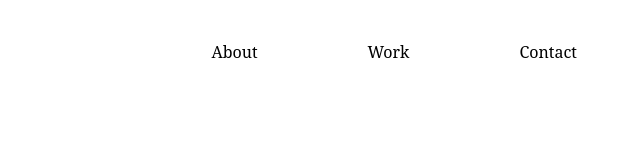
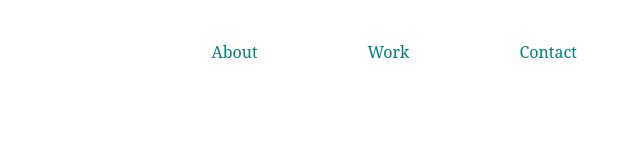
Before and after one commit to StevenRS00/portfolio_project, a plain HTML site: page index.html in a window 1280 px wide. Shown: the whole page, without its empty margins (640-1280 px from the left). Drawn offline with Linux system fonts and the light colour scheme.

Commit message:
polished the navigation menu

```diff
--- a/index.html
+++ b/index.html
@@ -9,13 +9,13 @@
             <nav>
                 <ul>
                     <li>
-                        About
+                        <a href="#"> About </a>
                     </li>
                     <li>
-                        Work
+                        <a href="#"> Work </a>
                     </li>
                     <li>
-                        Contact
+                        <a href="#"> Contact </a>
                     </li>
                 </ul>
             </nav>
--- a/style.css
+++ b/style.css
@@ -11,3 +11,12 @@ li {
 body {
 font-family: 'Noto Serif', serif;
 }
+
+nav ul li a {
+    text-decoration: none;
+    color: #008080;
+}
+
+nav ul li a:hover {
+    color: #99ff66;
+}
```
